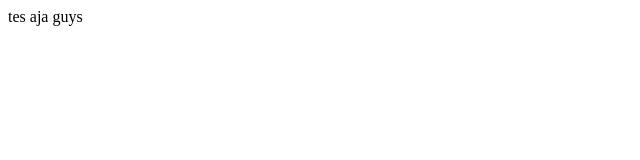
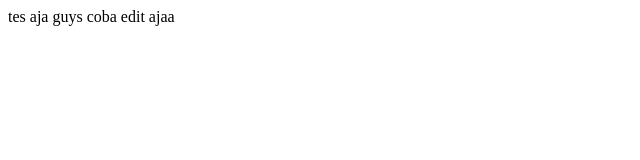
Before and after one commit to ayafaya27/practice, a plain HTML site: page index.html in a window 1280 px wide. Shown: the whole page, without its empty margins (0-640 px from the left). Drawn offline with Linux system fonts and the light colour scheme.

Commit message:
Update index.html
ngetes edit

```diff
--- a/index.html
+++ b/index.html
@@ -5,5 +5,7 @@
 </head>
 <body>
     tes aja guys
+
+    coba edit ajaa
 </body>
 </html>
```
